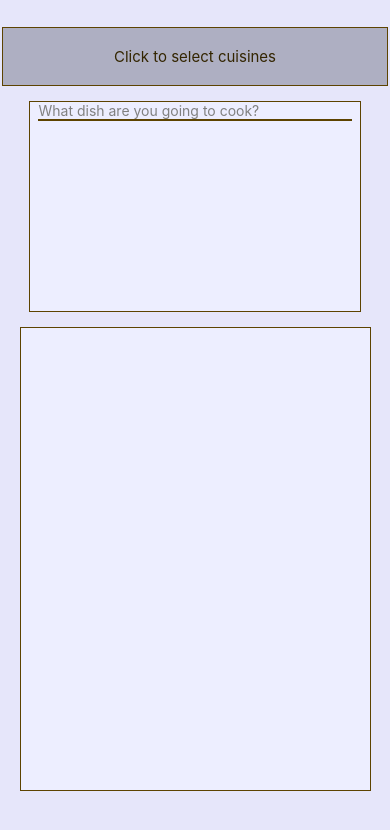
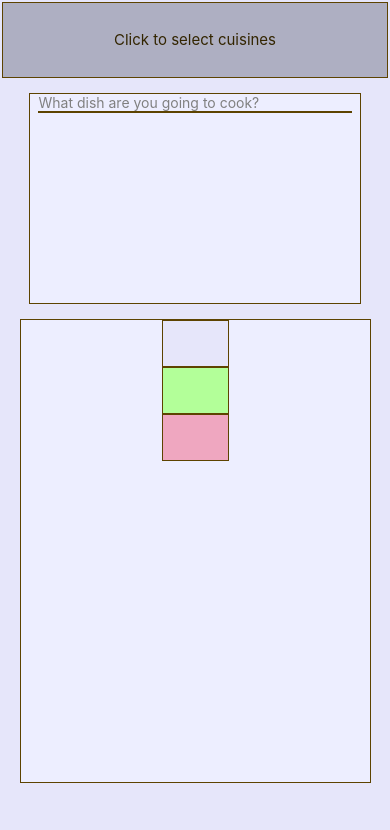
Before and after one commit to e-dergachev/js-kitty-cooking-native, a React Native app: screen / in a window 390 px wide. Shown: the top 830 px of the page. Built offline with nearby package versions, Linux system fonts and the light colour scheme.

Commit message:
switchable color schemes, touchable interactivity

```diff
--- a/App.js
+++ b/App.js
@@ -1,25 +1,37 @@
-import React from 'react';
+import React, { useState } from 'react';
 import { StyleSheet, View } from 'react-native';
 import Input from './Input';
 import Output from './Output';
 import NavBar from './NavBar';
+import colors from './colors.js';
 
 function App() {
+
+  const [colorScheme, setColorScheme] = useState("lavender");
+
+  const styles = StyleSheet.create({
+    container: {
+      flex: 1,
+      alignItems: 'center',
+      backgroundColor: colors[colorScheme].color1,
+    },
+  });
+
   return (
     <View style={styles.container}>
-      <NavBar />
-      <Input />
-      <Output />
+      <NavBar
+        scheme={colors[colorScheme]}
+      />
+      <Input
+        scheme={colors[colorScheme]}
+      />
+      <Output
+        scheme={colors[colorScheme]}
+        colorScheme={colorScheme}
+        setColorScheme={setColorScheme}
+      />
     </View>
   );
 }
 
-const styles = StyleSheet.create({
-  container: {
-    flex: 1,
-    alignItems: 'center',
-    backgroundColor: '#e6e6fa',
-  },
-});
-
 export default App;
--- a/Input.js
+++ b/Input.js
@@ -1,7 +1,27 @@
 import React from 'react';
 import { StyleSheet, TextInput, View } from 'react-native';
 
-function Input() {
+function Input(props) {
+
+  const styles = StyleSheet.create({
+    input: {
+      backgroundColor: props.scheme.color2,
+      borderWidth: 1,
+      alignItems: 'center',
+      width: '85%',
+      height: '25%',
+      marginTop: 15,
+      marginBottom: 15,
+      borderColor: props.scheme.color5,
+    },
+    search: {
+      width: '95%',
+      borderBottomWidth: 2,
+      borderColor: props.scheme.color5,
+      color: props.scheme.color6,
+    },
+  });
+
   return (
     <View style={styles.input}>
       <TextInput
@@ -13,23 +33,4 @@ function Input() {
   );
 }
 
-const styles = StyleSheet.create({
-  input: {
-    backgroundColor: '#edeeff',
-    borderWidth: 1,
-    alignItems: 'center',
-    width: '85%',
-    height: '25%',
-    marginTop: 15,
-    marginBottom: 15,
-    borderColor: '#5d4300',
-  },
-  search: {
-    width: '95%',
-    borderBottomWidth: 2,
-    borderColor: '#5d4300',
-    color: '#291e00',
-  },
-});
-
 export default Input;
--- a/NavBar.js
+++ b/NavBar.js
@@ -1,29 +1,31 @@
 import React from 'react';
 import { StyleSheet, View, Text } from 'react-native';
+import Constants from 'expo-constants';
 
-function NavBar() {
+function NavBar(props) {
+
+    const styles = StyleSheet.create({
+        foldedNavBar: {
+            backgroundColor: props.scheme.color3,
+            borderWidth: 1,
+            alignItems: 'center',
+            justifyContent: 'center',
+            height: '9%',
+            marginTop: Constants.statusBarHeight + 2, //marginTop: 27
+            width: '99%',
+            borderColor: props.scheme.color5,
+        },
+        msg: {
+            color: props.scheme.color7,
+            fontSize: 15,
+        }
+    });
+
     return (
-        <View style={styles.navbar}>
+        <View style={styles.foldedNavBar}>
             <Text style={styles.msg}>Click to select cuisines</Text>
         </View>
     );
 }
 
-const styles = StyleSheet.create({
-    navbar: {
-        backgroundColor: '#aeafc2',
-        borderWidth: 1,
-        alignItems: 'center',
-        justifyContent: 'center',
-        height: '7%',
-        marginTop: 27,
-        width: '99%',
-        borderColor: '#5d4300',
-    },
-    msg: {
-        color: '#332500',
-        fontSize: 15,
-    }
-});
-
 export default NavBar;
--- a/Output.js
+++ b/Output.js
@@ -1,22 +1,70 @@
-import React from 'react';
-import { StyleSheet, View } from 'react-native';
+import React, { useState } from 'react';
+import { StyleSheet, View, TouchableHighlight } from 'react-native';
 
-function Output() {
+function Output(props) {
+
+    const [pressStatus, setPressStatus] = useState({lavender: false, green: false, pink: false});
+
+    const styles = StyleSheet.create({
+        output: {
+            backgroundColor: props.scheme.color2,
+            borderWidth: 1,
+            alignItems: 'center',
+            width: '90%',
+            height: '55%',
+            borderColor: props.scheme.color5,
+        },
+        theme: {
+            borderWidth: 1,
+            borderColor: props.scheme.color5,
+        },
+        themePressed: {
+            borderWidth: 2,
+            borderColor: props.scheme.color5,
+        },
+        themeBox: {
+            width: 65,
+            height: 45,
+        },
+        lavender: {
+            backgroundColor: '#e6e6fa',
+        },
+        green: {
+            backgroundColor: '#b3ff99',
+        },
+        pink: {
+            backgroundColor: '#efa7c0',
+        }
+    });
+
     return (
         <View style={styles.output}>
+            <TouchableHighlight
+                onPress={() => props.setColorScheme("lavender")}
+                onHideUnderlay={() => {setPressStatus(prevState => {return {...prevState, lavender: false}})}}
+                onShowUnderlay={() => {setPressStatus(prevState => {return {...prevState, lavender: true}})}}
+                style={pressStatus['lavender'] ? styles.themePressed : styles.theme}
+            >
+                <View style={{...styles.themeBox, ...styles.lavender}} />
+            </TouchableHighlight>
+            <TouchableHighlight
+                onPress={() => props.setColorScheme("green")}
+                onHideUnderlay={() => {setPressStatus(prevState => {return {...prevState, green: false}})}}
+                onShowUnderlay={() => {setPressStatus(prevState => {return {...prevState, green: true}})}}
+                style={pressStatus['green'] ? styles.themePressed : styles.theme}
+            >
+                <View  style={{...styles.themeBox, ...styles.green}} />
+            </TouchableHighlight>
+            <TouchableHighlight
+                onPress={() => props.setColorScheme("pink")}
+                onHideUnderlay={() => {setPressStatus(prevState => {return {...prevState, pink: false}})}}
+                onShowUnderlay={() => {setPressStatus(prevState => {return {...prevState, pink: true}})}}
+                style={pressStatus['pink'] ? styles.themePressed : styles.theme}
+            >
+                <View  style={{...styles.themeBox, ...styles.pink}} />
+            </TouchableHighlight>
         </View>
     );
 }
 
-const styles = StyleSheet.create({
-    output: {
-        backgroundColor: '#edeeff',
-        borderWidth: 1,
-        alignItems: 'center',
-        width: '90%',
-        height: '55%',
-        borderColor: '#5d4300',
-    },
-});
-
 export default Output;
--- /dev/null
+++ b/colors.js
@@ -0,0 +1,34 @@
+const colors = {   //colorSchemes
+    lavender: {
+        color1: '#e6e6fa', //hsl(240, 67%, 94%) main background
+        color2: '#edeeff', //hsl(237, 100%, 96%) input/output, even suggestions backgrounds
+        color3: '#aeafc2', //hsl(237, 14%, 72%) folded navbar, selected cuisines backgrounds
+        color4: '#ddddf8', //hsl(240, 66%, 92%) buttons, unfolded navbar, unselected cuisines, odd suggestions backgrounds
+        color5: '#5d4300', //hsl(43, 100%, 18%) all borders, font-awesome
+        color6: '#291e00', //hsl(44, 100%, 8%) main font
+        color7: '#332500', //hsl(44, 100%, 10%) folded/unfolded navbar & cuisines fonts
+        color8: '#3d2d00' //hsl(44, 100%, 12%) output-cap font
+    },
+    green: {
+        color1: '#b3ff99', //hsl(105, 100%, 80%)
+        color2: '#dff8d5', //hsl(103, 71%, 90%)
+        color3: '#9abe8c', //hsl(103, 28%, 65%)
+        color4: '#a4fe85', //hsl(105, 99%, 76%)
+        color5: '#5d4300', //hsl(43, 100%, 18%) the same for all schemes
+        color6: '#291e00', //hsl(44, 100%, 8%) the same for all schemes
+        color7: '#332500', //hsl(44, 100%, 10%) the same for all schemes
+        color8: '#3d2d00' //hsl(44, 100%, 12%) the same for all schemes
+    },
+    pink: {
+        color1: '#efa7c0', //hsl(339, 69%, 80%)
+        color2: '#ffe3f4', //hsl(324, 100%, 95%)
+        color3: '#b6728b', //hsl(338, 32%, 58%)
+        color4: '#eb98b5', //hsl(339, 68%, 76%)
+        color5: '#5d4300', //hsl(43, 100%, 18%) the same for all schemes
+        color6: '#291e00', //hsl(44, 100%, 8%) the same for all schemes
+        color7: '#332500', //hsl(44, 100%, 10%) the same for all schemes
+        color8: '#3d2d00' //hsl(44, 100%, 12%) the same for all schemes
+    }
+};
+
+module.exports = colors;
--- a/package.json
+++ b/package.json
@@ -9,6 +9,7 @@
   },
   "dependencies": {
     "expo": "^33.0.0",
+    "expo-constants": "^5.0.1",
     "react": "16.8.3",
     "react-dom": "^16.8.6",
     "react-native": "https://github.com/expo/react-native/archive/sdk-33.0.0.tar.gz",
```
